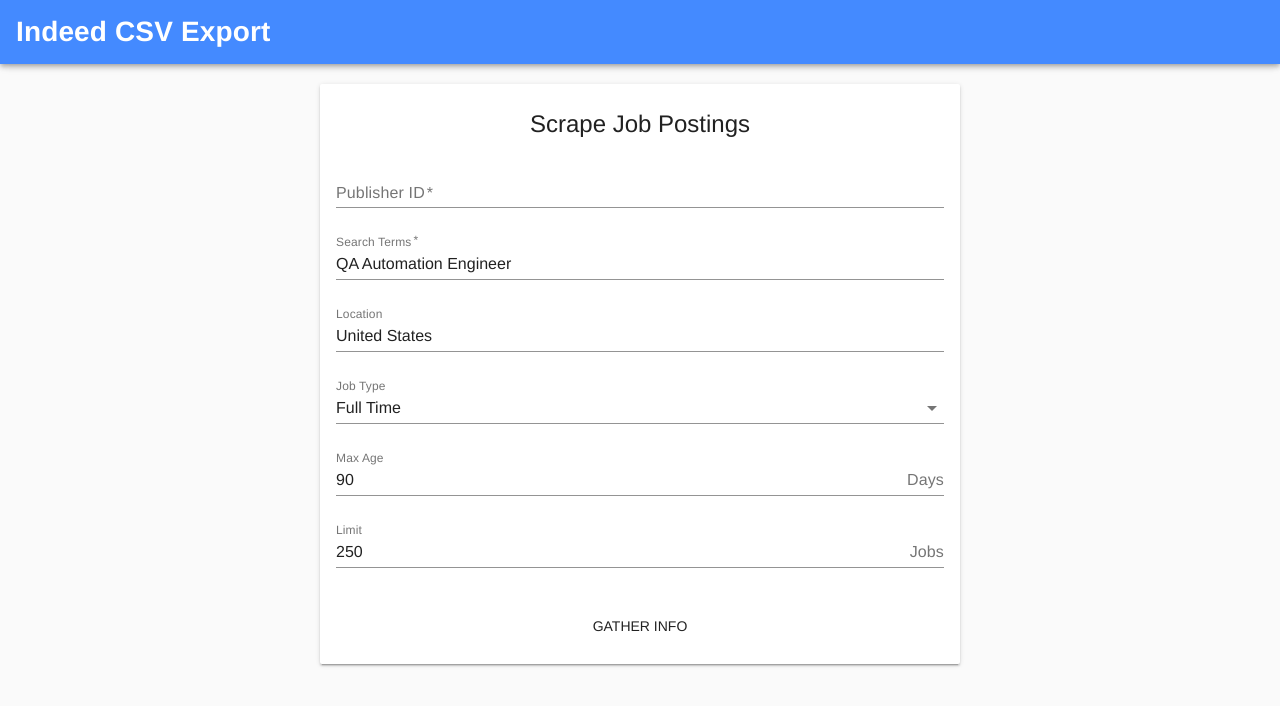
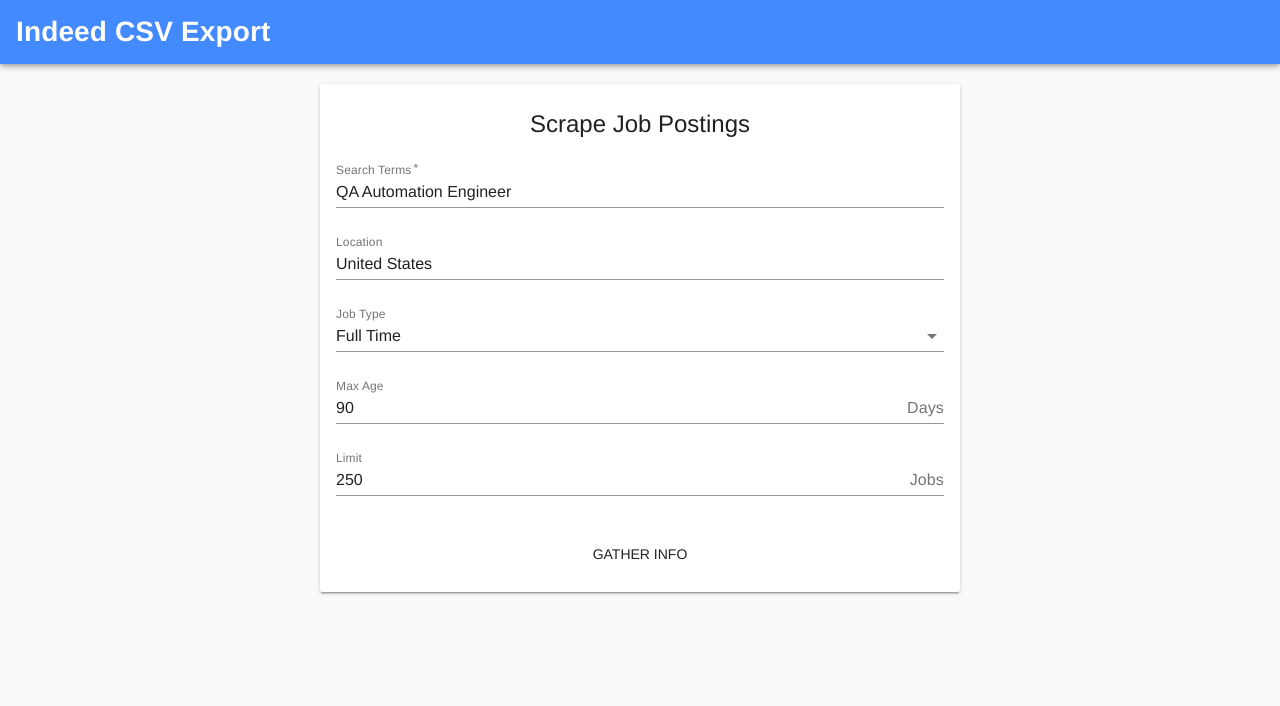
Before and after one commit to proofoftom/indeed-export, a Vue app: page / in a window 1280 px wide. Shown: the top 706 px of the page. Built offline with nearby package versions, Linux system fonts and the light colour scheme.

Commit message:
Hard code Publisher ID

```diff
--- a/src/components/IndeedScraperExport.vue
+++ b/src/components/IndeedScraperExport.vue
@@ -7,14 +7,6 @@
       </md-card-header>
 
       <md-card-content>
-        <div class="md-layout-item">
-          <md-field>
-            <label for="query">Publisher ID</label>
-            <md-input type="text" name="query" v-model="publisherId" required/>
-            <span class="md-error">This field is required</span>
-          </md-field>
-        </div>
-
         <div class="md-layout-item">
           <md-field>
             <label for="query">Search Terms</label>
@@ -109,7 +101,7 @@
       scraping: false,
       jobs: null,
       showSnackbar: false,
-      publisherId: '',
+      publisherId: '3909011721306876',
     })
   },
   computed: {
```
